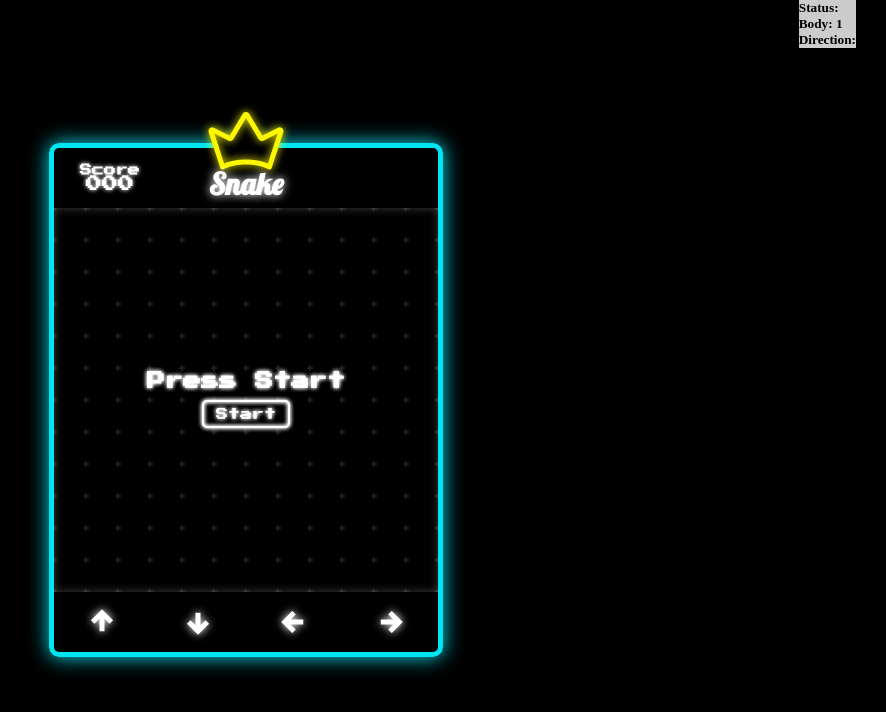
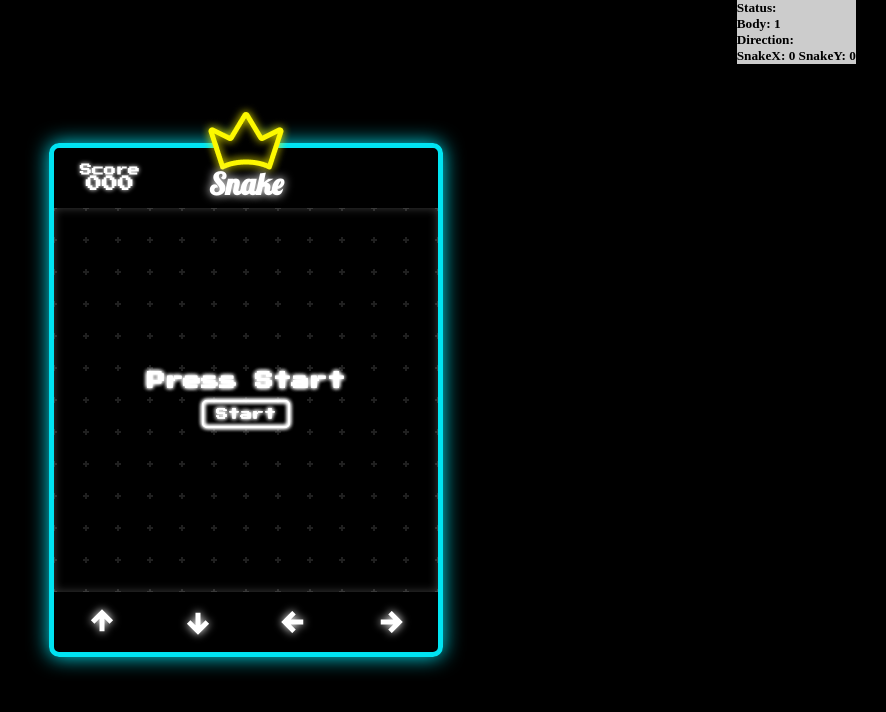
Before and after one commit to JosePhee03/SnakeGame, a React (Vite) app: page / in a window 1280 px wide. Shown: the top 712 px of the page, without its empty margins (394-1280 px from the left). Built offline with nearby package versions, Linux system fonts and the light colour scheme.

Commit message:
🚚 move ModalGame to App

```diff
--- a/src/App.tsx
+++ b/src/App.tsx
@@ -6,11 +6,18 @@ import SnakeContext, { SnakeContextType } from './context/SnakeContext'
 import useHandleMove from './hooks/usehandleMove'
 import styled from 'styled-components'
 import HeaderMenu from './components/HeaderMenu'
+import ModalGame from './components/ModalGame'
 
 function App (): JSX.Element {
   const { Snake, dispatch } = useContext(SnakeContext) as SnakeContextType
-  const { direction } = Snake
+  const { direction, status } = Snake
   const { pressArrow } = useHandleMove(direction, dispatch)
+
+  const handleButton = (): void => {
+    status === 'PAUSE'
+      ? dispatch({ type: 'START' })
+      : dispatch({ type: 'RESET' })
+  }
 
   return (
     <>
@@ -19,6 +26,7 @@ function App (): JSX.Element {
         <Section>
           <HeaderMenu />
           <CanvasSnake />
+          {status !== 'START' && <ModalGame status={status} handleButton={handleButton} />}
           <ArrowBoard>
             <Arrow onClick={() => pressArrow('ArrowUp')}><ArrowIcon direction='ArrowUp' /></Arrow>
             <Arrow onClick={() => pressArrow('ArrowDown')}><ArrowIcon direction='ArrowDown' /></Arrow>
@@ -30,6 +38,7 @@ function App (): JSX.Element {
           <h5>Status: {Snake.status}</h5>
           <h5>Body: {Snake.body.length}</h5>
           <h5>Direction: {Snake.direction}</h5>
+          <h5>SnakeX: {Snake.body[0].snakeX} <span>SnakeY: {Snake.body[0].snakeY}</span></h5>
         </Footer>
       </Main>
     </>
```
